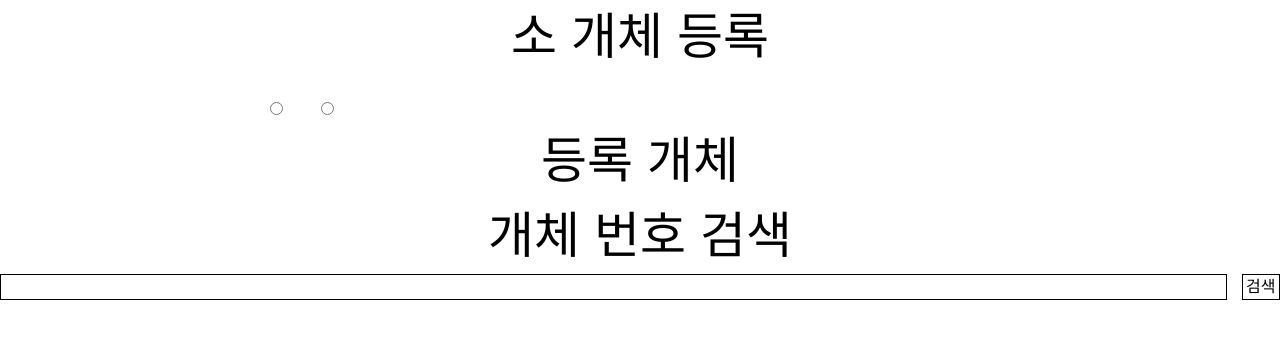
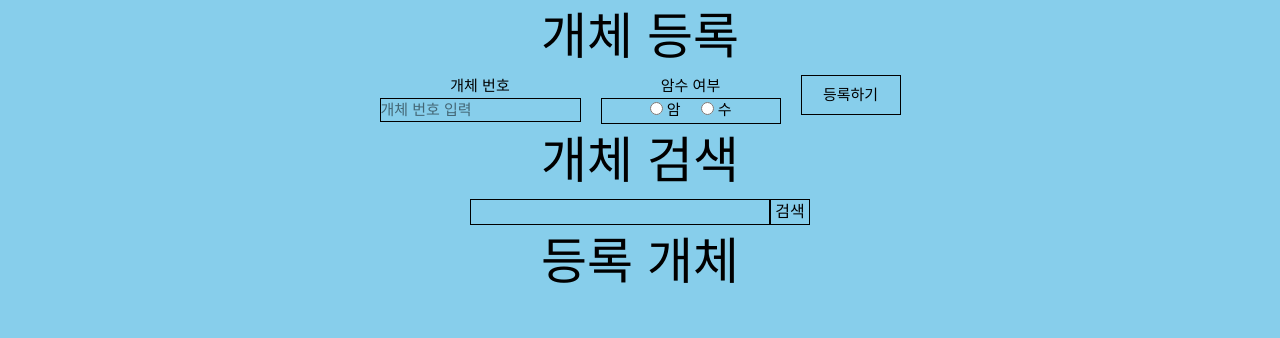
Before and after one commit to ohjohwan/cow-manager, a Next.js app: page / in a window 1280 px wide. Shown: the top 338 px of the page. Built offline with nearby package versions, Linux system fonts and the light colour scheme.

Commit message:
fix: 백신 접종 여부에 따른 백신 접종일 캘린더 오픈 처리 보완

```diff
--- a/src/app/globals.css
+++ b/src/app/globals.css
@@ -1,20 +1,13 @@
 @import "tailwindcss";
 
 :root {
-  --background: #ffffff;
+  --background: skyblue;
   --foreground: #000000;
-}
-
-@theme inline {
-  --color-background: var(--background);
-  --color-foreground: var(--foreground);
-  --font-sans: var(--font-geist-sans);
-  --font-mono: var(--font-geist-mono);
 }
 
 @media (prefers-color-scheme: dark) {
   :root {
-    --background: #171717;
+    --background: #000000;
     --foreground: #ffffff;
   }
 }
--- a/src/app/page.tsx
+++ b/src/app/page.tsx
@@ -80,10 +80,10 @@ export default function Home() {
       {editToggle && selectedCow && (
         <EditModal toggle={handleEditModal} cow={selectedCow} />
       )}
-      <p className="text-[50px] text-center">소 개체 등록</p>
-      <div className="text-white text-[15px] flex gap-[20px]">
-        <div>
-          <h3>개체 번호</h3>
+      <p className="text-[50px] text-center">개체 등록</p>
+      <div className="text-[15px] flex justify-center gap-[20px]">
+        <div className="text-center bg-bg">
+          <h3 className="text-fg">개체 번호</h3>
           <input
             pattern="^\d+$"
             value={tempCow.number}
@@ -122,13 +122,31 @@ export default function Home() {
           </div>
         </div>
         <button
-          className="border-[1px] w-[50px]"
+          className="border-[1px] w-[100px] h-[40px]"
           onClick={handleAddCow}
           disabled={!isValid}
         >
-          등록
+          등록하기
         </button>
       </div>
+
+      <p className="text-center text-[50px]">개체 검색</p>
+      <div className="flex justify-center">
+        <input
+          value={searchCowNumber}
+          className="border-[1px] w-[300px]"
+          onChange={(e) => setSearchCowNumber(handleFomatted(e))}
+          maxLength={11}
+          minLength={11}
+        ></input>
+        <button
+          className="block w-[40px] border-[1px]"
+          onClick={() => handleSearchCow(searchCowNumber)}
+        >
+          검색
+        </button>
+      </div>
+
       <p className="text-[50px] text-center">등록 개체</p>
       <div className="text-center w-[500px] flex flex-col justify-center items-center gap-[15px] mx-auto">
         {cowState.map((cow) => {
@@ -154,22 +172,6 @@ export default function Home() {
         })}
       </div>
 
-      <p className="text-center text-[50px]">개체 번호 검색</p>
-      <div className="flex gap-[15px]">
-        <input
-          value={searchCowNumber}
-          className="border-[1px] w-full m-auto"
-          onChange={(e) => setSearchCowNumber(handleFomatted(e))}
-          maxLength={11}
-          minLength={11}
-        ></input>
-        <button
-          className="block w-[40px] border-[1px]"
-          onClick={() => handleSearchCow(searchCowNumber)}
-        >
-          검색
-        </button>
-      </div>
       <div>
         {searchReturn && (
           <div className="flex gap-[20px]">
--- a/src/components/EditModal.tsx
+++ b/src/components/EditModal.tsx
@@ -89,7 +89,7 @@ export default function Modal({ toggle, cow }: EditModalProps) {
             </div>
           </div>
           <div className="flex flex-col justify-center items-center">
-            <h3>암수 여부</h3>
+            <h3>성별</h3>
             <div className="border-[1px] w-[180px] flex justify-center gap-[20px] h-[26px]">
               <label>
                 <input
@@ -172,7 +172,7 @@ export default function Modal({ toggle, cow }: EditModalProps) {
             </div>
           </div>
           <div className="flex flex-col justify-center items-center">
-            <h3>다음 수정일</h3>
+            <h3>재발정일</h3>
             <div className="w-[180px] border-[1px] h-[26px] text-center">
               {tempCow.nextInseminationDate}
             </div>
@@ -206,12 +206,19 @@ export default function Modal({ toggle, cow }: EditModalProps) {
           </div>
           <div>
             <div className="flex flex-col justify-center items-center relative">
-              <h3>백신 접종</h3>
+              <h3>백신 접종일</h3>
               <div className="flex justify-between w-[180px] h-[27px] border-[1px]">
                 <button
-                  onClick={() => setVaccinationCalendar((prev) => !prev)}
+                  onClick={() => {
+                    if (editData.vaccineCheck) {
+                      setVaccinationCalendar((prev) => !prev);
+                    }
+                  }}
                   className="w-[140px]"
-                  disabled={editData.vaccineCheck === !true}
+                  disabled={
+                    editData.vaccineCheck === !true &&
+                    editData.vaccineCheck === undefined
+                  }
                 >
                   {tempCow.vaccinationDate}
                 </button>
@@ -236,6 +243,14 @@ export default function Modal({ toggle, cow }: EditModalProps) {
             </div>
           </div>
         </div>
+        <div className="flex justify-between">
+          <div className="text-center">
+            부<input className="border-[1px]"></input>
+          </div>
+          <div className="text-center">
+            모<input className="border-[1px]"></input>
+          </div>
+        </div>
         <div className="flex flex-col">
           수정 차수
           <div className="flex items-center justify-center bg-white h-[150px] w-full text-black gap-[10px]">
@@ -246,6 +261,7 @@ export default function Modal({ toggle, cow }: EditModalProps) {
                     <div>
                       {index + 1}차 수정 : {date}
                     </div>
+
                     <div className="flex">
                       <button className="underline">수정</button>
                       <button
@@ -260,6 +276,7 @@ export default function Modal({ toggle, cow }: EditModalProps) {
                         삭제
                       </button>
                     </div>
+                    <input className="w-[150px] border-[1px]"></input>
                   </div>
                 );
               })}
@@ -276,6 +293,7 @@ export default function Modal({ toggle, cow }: EditModalProps) {
                   <div>
                     {index + 1}차 접종 : {date}
                   </div>
+
                   <button className="underline">수정</button>
                   <button
                     className="underline"
--- /dev/null
+++ b/tailwind.config.ts
@@ -0,0 +1,21 @@
+import type { Config } from "tailwindcss";
+
+const config: Config = {
+  content: [
+    "./pages/**/*.{js,ts,jsx,tsx}",
+    "./components/**/*.{js,ts,jsx,tsx}",
+    "./app/**/*.{js,ts,jsx,tsx}",
+  ],
+  darkMode: "media", // 시스템 설정에 따라 자동 다크 모드 적용
+  theme: {
+    extend: {
+      colors: {
+        bg: "var(--background)",
+        fg: "var(--foreground)",
+      },
+    },
+  },
+  plugins: [],
+};
+
+export default config;
```
